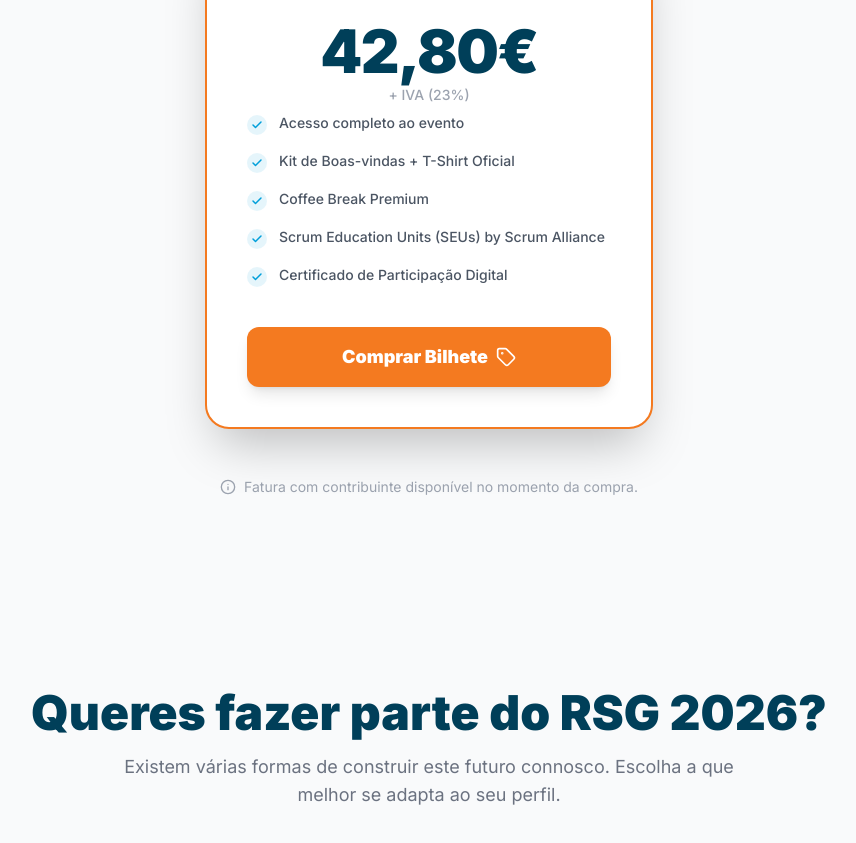
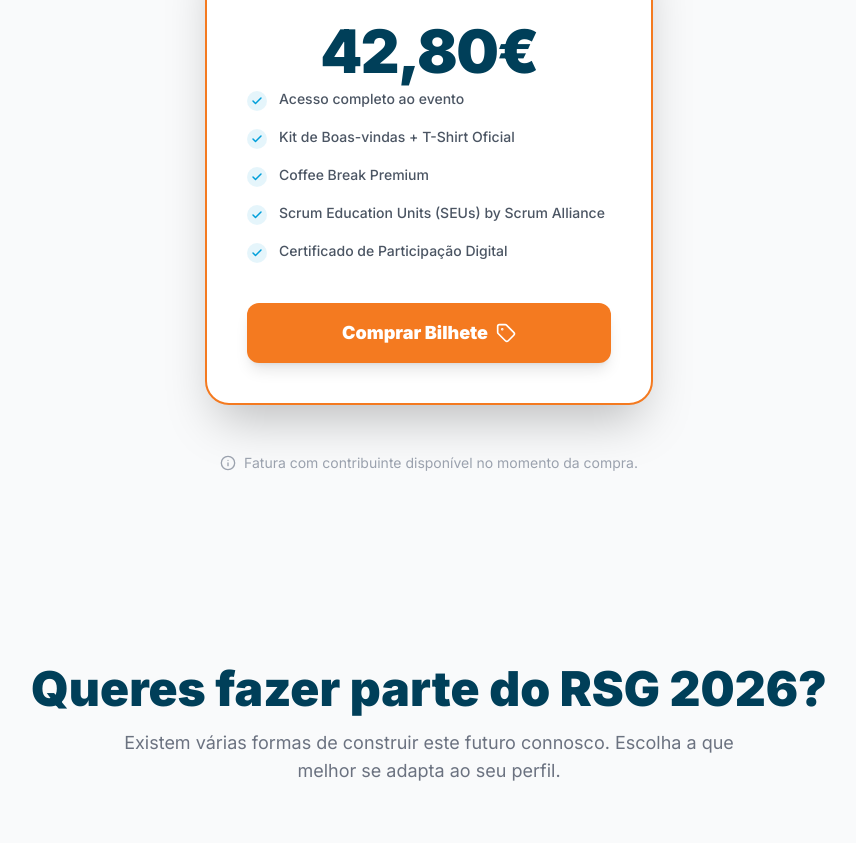
Before and after one commit to tugagilportugal-star/rsg2026, a React (Vite) app: page / in a window 1280 px wide. Shown: the part 9495-10338 px from the top of the page, without its empty margins (211-1067 px from the left). Built offline with nearby package versions, Linux system fonts and the light colour scheme; no server answers.

Commit message:
Update Tickets.tsx

```diff
--- a/sections/Tickets.tsx
+++ b/sections/Tickets.tsx
@@ -50,9 +50,6 @@ export const Tickets: React.FC = () => {
                 <span className="text-5xl md:text-6xl font-black text-brand-darkBlue tracking-tight">
                     42,80€
                 </span>
-                <span className="text-gray-400 font-medium text-sm mt-1">
-                    + IVA (23%)
-                </span>
             </div>
 
             {/* Lista de Benefícios */}
```
